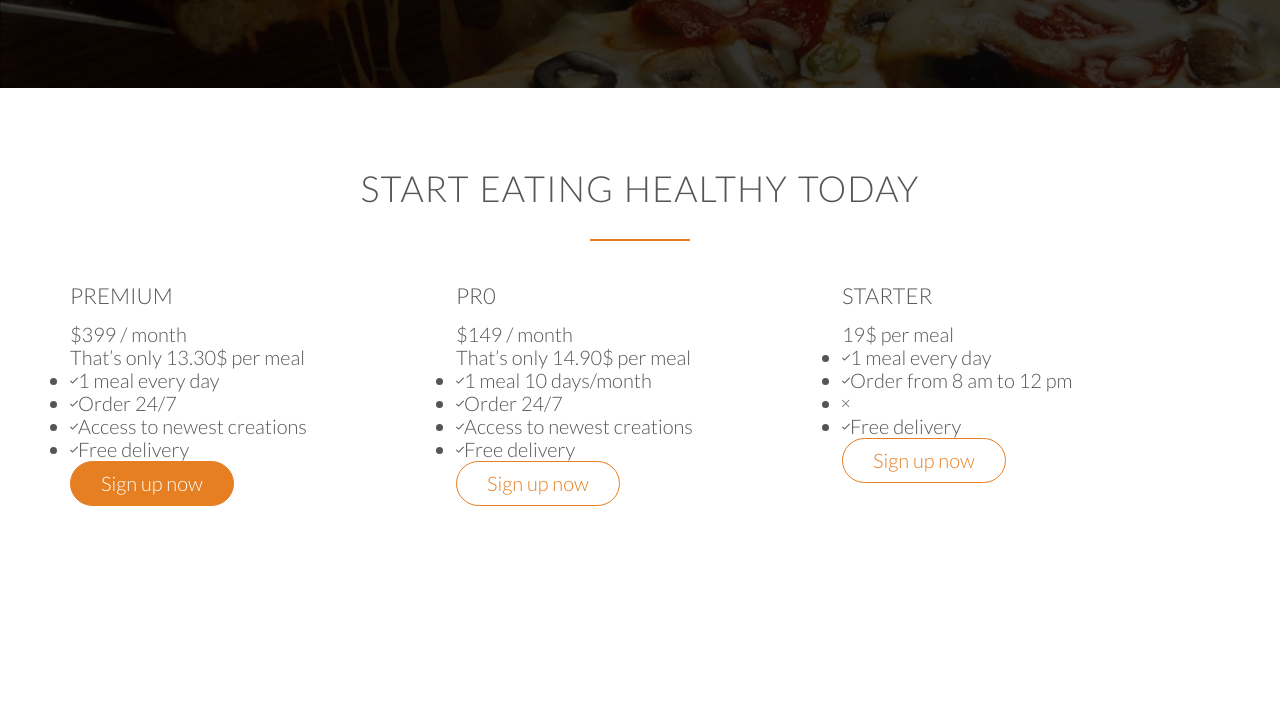
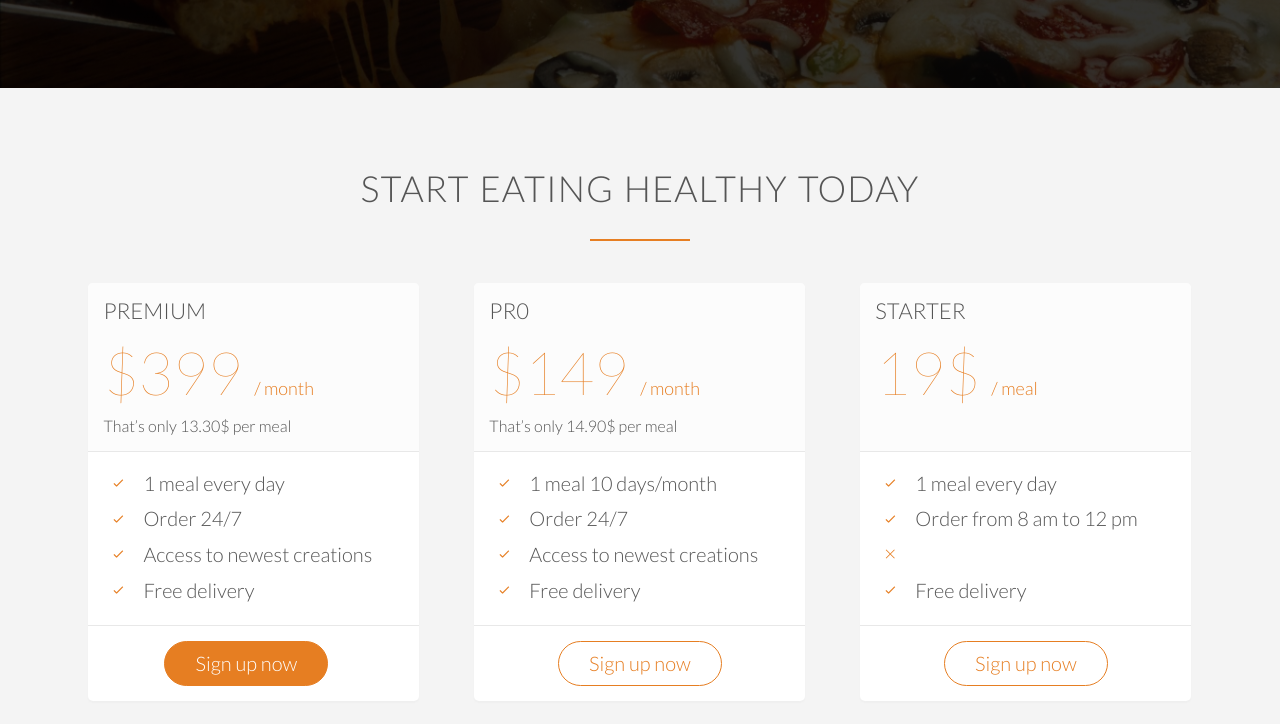
Before and after one commit to RobsWebDev/ominfood, a plain HTML site: page index.html in a window 1280 px wide. Shown: the part 3858-4582 px from the top of the page. Before the commit the page ends 4456 px from the top, so only its background shows below. Drawn offline with Linux system fonts and the light colour scheme; files whose address does not match are found by name.

Commit message:
Lesson 52 Building the sign up section pt 1

```diff
--- a/index.html
+++ b/index.html
@@ -252,15 +252,15 @@
           <div class="plan-box">
             <div>
               <h3>Premium</h3>
-              <p class="plan-price">$399 / month</p>
+              <p class="plan-price">$399 <span>/ month</span></p>
               <p class="plan-price-meal">That’s only 13.30$ per meal</p>
             </div>
             <div>
               <ul>
-                <li><i class="ion-ios-checkmark-empty"></i>1 meal every day</li>
-                <li><i class="ion-ios-checkmark-empty"></i>Order 24/7</li>
-                <li><i class="ion-ios-checkmark-empty"></i>Access to newest creations</li>
-                <li><i class="ion-ios-checkmark-empty"></i>Free delivery</li>
+                <li><i class="ion-ios-checkmark-empty icon-small"></i>1 meal every day</li>
+                <li><i class="ion-ios-checkmark-empty icon-small"></i>Order 24/7</li>
+                <li><i class="ion-ios-checkmark-empty icon-small"></i>Access to newest creations</li>
+                <li><i class="ion-ios-checkmark-empty icon-small"></i>Free delivery</li>
               </ul>
             </div>
             <div>
@@ -272,15 +272,15 @@
           <div class="plan-box">
             <div>
               <h3>Pr0</h3>
-              <p class="plan-price">$149 / month</p>
+              <p class="plan-price">$149 <span>/ month</span></p>
               <p class="plan-price-meal">That’s only 14.90$ per meal</p>
             </div>
             <div>
               <ul>
-                <li><i class="ion-ios-checkmark-empty"></i>1 meal 10 days/month</li>
-                <li><i class="ion-ios-checkmark-empty"></i>Order 24/7</li>
-                <li><i class="ion-ios-checkmark-empty"></i>Access to newest creations</li>
-                <li><i class="ion-ios-checkmark-empty"></i>Free delivery</li>
+                <li><i class="ion-ios-checkmark-empty icon-small"></i>1 meal 10 days/month</li>
+                <li><i class="ion-ios-checkmark-empty icon-small"></i>Order 24/7</li>
+                <li><i class="ion-ios-checkmark-empty icon-small"></i>Access to newest creations</li>
+                <li><i class="ion-ios-checkmark-empty icon-small"></i>Free delivery</li>
               </ul>
             </div>
             <div>
@@ -292,15 +292,15 @@
           <div class="plan-box">
             <div>
               <h3>Starter</h3>
-              <p class="plan-price">19$ per meal</p>
-              <p class="plan-price-meal"></p>
+              <p class="plan-price">19$ <span>/ meal</span></p>
+              <p class="plan-price-meal">&nbsp;</p>
             </div>
             <div>
               <ul>
-                <li><i class="ion-ios-checkmark-empty"></i>1 meal every day</li>
-                <li><i class="ion-ios-checkmark-empty"></i>Order from 8 am to 12 pm</li>
-                <li><i class="ion-ios-close-empty"></i></li>
-                <li><i class="ion-ios-checkmark-empty"></i>Free delivery</li>
+                <li><i class="ion-ios-checkmark-empty icon-small"></i>1 meal every day</li>
+                <li><i class="ion-ios-checkmark-empty icon-small"></i>Order from 8 am to 12 pm</li>
+                <li><i class="ion-ios-close-empty icon-small"></i></li>
+                <li><i class="ion-ios-checkmark-empty icon-small"></i>Free delivery</li>
               </ul>
             </div>
             <div>
--- a/resources/css/style.css
+++ b/resources/css/style.css
@@ -387,3 +387,59 @@
   margin-right: 10px;
   vertical-align: middle;
 }
+
+/*------------------------------------*/
+/* SIGN UP */
+/*------------------------------------*/
+
+.section-plans {
+  background-color: #f4f4f4;
+}
+
+.plan-box {
+  background-color: #fff;
+  border-radius: 5px;
+  width: 90%;
+  margin-left: 5%;
+  box-shadow: 0 2px 2px #efefef;
+}
+
+.plan-box div {
+  padding: 15px;
+  border-bottom: 1px solid #e8e8e8;
+}
+
+.plan-box div:first-child {
+  background-color: #fcfcfc;
+  border-top-left-radius: 5px;
+  border-top-right-radius: 5px;
+}
+
+.plan-box div:last-child {
+  text-align: center;
+  border: 0;
+}
+
+.plan-price {
+  font-size: 300%;
+  margin-bottom: 10px;
+  font-weight: 100;
+  color: #e67e22;
+}
+
+.plan-price span {
+  font-size: 30%;
+  font-weight: 300;
+}
+
+.plan-price-meal {
+  font-size: 80%;
+}
+
+.plan-box ul {
+  list-style: none;
+}
+
+.plan-box ul li {
+  padding: 5px 0;
+}
```
